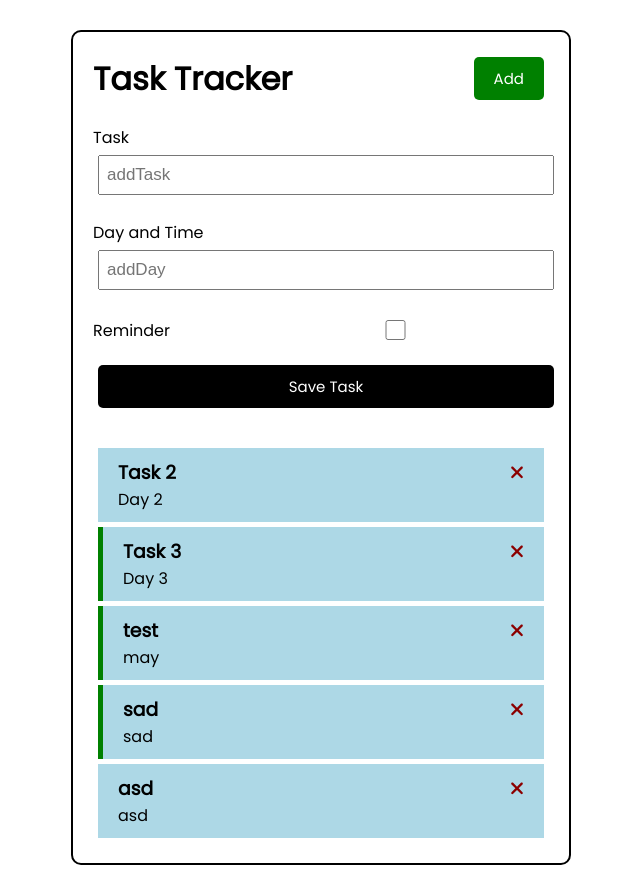
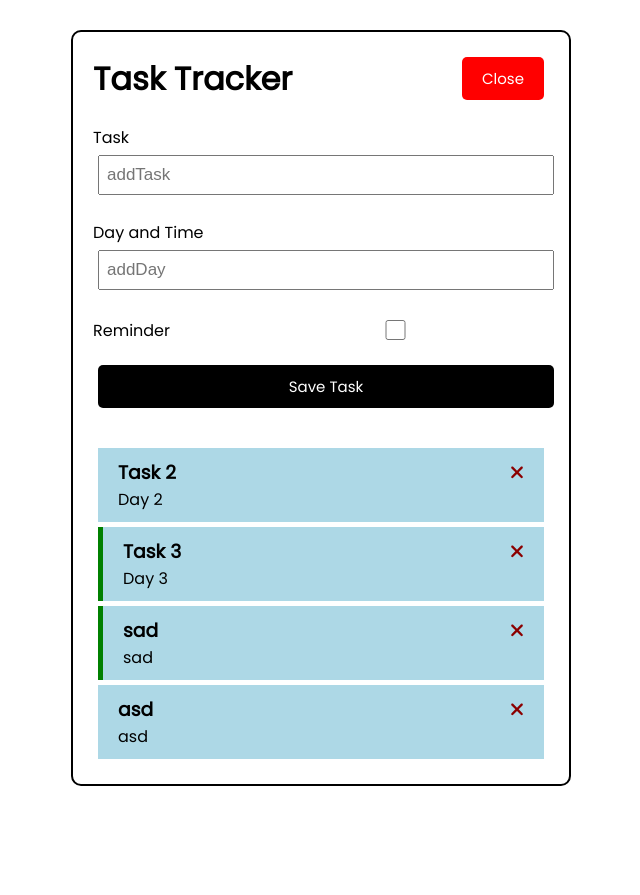
Before and after one commit to emiliaoana/task-tracker, an Angular app: page / in a window 1280 px wide. Both pictures are taken after a click on the button "Add". Shown: the whole page, without its empty margins (319-959 px from the left). After the commit the page ends 816 px from the top, so only its background shows below. Built offline with nearby package versions, Linux system fonts and the light colour scheme; data requests are answered from the project's data file.

Commit message:
implemented uiService

```diff
--- a/db.json
+++ b/db.json
@@ -13,12 +13,6 @@
       "reminder": true
     },
     {
-      "text": "test",
-      "day": "may",
-      "reminder": true,
-      "id": 4
-    },
-    {
       "text": "sad",
       "day": "sad",
       "reminder": true,
--- a/src/app/components/add-task/add-task.component.html
+++ b/src/app/components/add-task/add-task.component.html
@@ -1,11 +1,11 @@
-<form class="add-form" (ngSubmit)="onSubmit()" >
+<form *ngIf="showAddTask" class="add-form" (ngSubmit)="onSubmit()">
   <div class="form-control">
     <label for="text">Task</label>
     <input type="text" name="text" [(ngModel)]="text" id="text" placeholder="addTask"/>
   </div>
   <div class="form-control">
     <label for="day">Day and Time</label>
-    <input type="text" name="day"[(ngModel)]="day" id="day" placeholder="addDay"/>
+    <input type="text" name="day" [(ngModel)]="day" id="day" placeholder="addDay"/>
   </div>
   <div class="form-control form-control-check">
     <label for="reminder">Reminder</label>
--- a/src/app/components/add-task/add-task.component.ts
+++ b/src/app/components/add-task/add-task.component.ts
@@ -1,20 +1,26 @@
 import {Component, OnInit, Input, Output, EventEmitter} from '@angular/core';
 import {Task} from "../../Task";
+import {UiService} from "../../services/ui.service";
+import {Subscription} from "rxjs";
 
 @Component({
   selector: 'app-add-task',
   templateUrl: './add-task.component.html',
   styleUrls: ['./add-task.component.css']
 })
-export class AddTaskComponent implements OnInit{
-@Output() onAddTask:EventEmitter<Task> = new EventEmitter<Task>()
+export class AddTaskComponent implements OnInit {
+  @Output() onAddTask: EventEmitter<Task> = new EventEmitter<Task>()
   private task: { reminder: boolean; id: undefined; text: string; day: string };
 
   id: undefined;
   text: string
   day: string
-  reminder:boolean
-  constructor() {
+  reminder: boolean
+  showAddTask: boolean = false;
+  subscription: Subscription = new Subscription();
+
+  constructor(private uiService: UiService) {
+    this.subscription = this.uiService.onToggle().subscribe(value => this.showAddTask = value);
     this.task = {
       id: undefined,
       text: '',
@@ -22,27 +28,29 @@
       reminder: false
     };
     this.reminder = true;
-    this.day='';
-    this.text='';
+    this.day = '';
+    this.text = '';
 
   }
-  onSubmit(){
-    if(!this.text){
+
+  onSubmit() {
+    if (!this.text) {
       alert('You forgot to add a task');
       return;
     }
     const newTask = {
-      text:this.text,
-      day:this.day,
+      text: this.text,
+      day: this.day,
       reminder: this.reminder
     };
     this.onAddTask.emit(newTask);
-    this.text='';
-    this.day='';
+    this.text = '';
+    this.day = '';
     this.reminder = false;
 
   }
-  ngOnInit():void{
+
+  ngOnInit(): void {
 
   }
 
--- a/src/app/components/header/header.component.html
+++ b/src/app/components/header/header.component.html
@@ -1,4 +1,5 @@
 <header>
   <h1>{{title}}</h1>
-  <app-button color="green" text="Add" (btnClick)="toggleAddTask()" ></app-button>
+  <app-button [color]="showAddTask ? 'red' : 'green'"
+              [text]="showAddTask ? 'Close': 'Add'" (btnClick)="toggleAddTask()"></app-button>
 </header>
--- a/src/app/components/header/header.component.ts
+++ b/src/app/components/header/header.component.ts
@@ -1,18 +1,28 @@
 import {Component, OnInit} from '@angular/core';
+import {UiService} from "../../services/ui.service";
+import {Subscription} from "rxjs";
 
 @Component({
   selector: 'app-header',
   templateUrl: './header.component.html',
   styleUrls: ['./header.component.css']
 })
-export class HeaderComponent implements OnInit{
-  title:string = 'Task Tracker';
-  constructor() {
+export class HeaderComponent implements OnInit {
+  title: string = 'Task Tracker';
+  showAddTask: boolean = false;
+  subscription: Subscription = new Subscription();
+
+
+  constructor(private uiService: UiService) {
+    this.subscription = this.uiService.onToggle().subscribe(value => this.showAddTask = value);
+
   }
+
   ngOnInit(): void {
   }
-  toggleAddTask(){
-    console.log('toggle');
+
+  toggleAddTask() {
+    this.uiService.toggleAddTask();
   }
 
 }
--- a/src/app/components/tasks/tasks.component.html
+++ b/src/app/components/tasks/tasks.component.html
@@ -1,7 +1,6 @@
+<app-add-task (onAddTask)="addTask($event)"></app-add-task>
 
-<app-add-task (onAddTask)="addTask($event)" ></app-add-task>
-
-<app-tasks-item *ngFor= "let task of tasks" [task]="task" (onDeleteTask)="deleteTask(task)"
-                (onToggleReminder)="onReminder(task)" >
+<app-tasks-item *ngFor="let task of tasks" [task]="task" (onDeleteTask)="deleteTask(task)"
+                (onToggleReminder)="onReminder(task)">
 
 </app-tasks-item>
--- a/src/app/components/tasks/tasks.component.ts
+++ b/src/app/components/tasks/tasks.component.ts
@@ -8,23 +8,28 @@
   templateUrl: './tasks.component.html',
   styleUrls: ['./tasks.component.css']
 })
-export class TasksComponent implements OnInit{
-  tasks:Task[]=[];
-  constructor(private taskService:TaskService) {
+export class TasksComponent implements OnInit {
+  tasks: Task[] = [];
+
+  constructor(private taskService: TaskService) {
   }
+
   ngOnInit(): void {
-    this.taskService.getTasks().subscribe((tasks)=>this.tasks=tasks);
+    this.taskService.getTasks().subscribe((tasks) => this.tasks = tasks);
   }
-  deleteTask(task:Task){
-    this.taskService.deleteTask(task).subscribe(()=>(this.tasks=this.tasks.filter((t)=>t.id !== task.id)));
+
+  deleteTask(task: Task) {
+    this.taskService.deleteTask(task).subscribe(() => (this.tasks = this.tasks.filter((t) => t.id !== task.id)));
 
   }
-onReminder(task:Task){
-    task.reminder= !task.reminder;
+
+  onReminder(task: Task) {
+    task.reminder = !task.reminder;
     this.taskService.updateTaskReminder(task).subscribe();
+  }
+
+  addTask(task: Task) {
+    this.taskService.addTask(task).subscribe((task) => this.tasks.push(task));
+
+  }
 }
-addTask(task:Task){
-  this.taskService.addTask(task).subscribe((task)=>this.tasks.push(task));
-
-}
-}
--- /dev/null
+++ b/src/app/services/ui.service.ts
@@ -0,0 +1,22 @@
+import {Injectable} from '@angular/core';
+import {Observable, Subject} from "rxjs";
+
+@Injectable({
+  providedIn: 'root'
+})
+export class UiService {
+  private showAddTask: boolean = false;
+  private subject = new Subject<any>();
+
+  constructor() {
+  }
+
+  toggleAddTask(): void {
+    this.showAddTask = !this.showAddTask;
+    this.subject.next(this.showAddTask);
+  }
+
+  onToggle(): Observable<any> {
+    return this.subject.asObservable();
+  }
+}
--- a/src/index.html
+++ b/src/index.html
@@ -2,12 +2,12 @@
 <html lang="en">
 <head>
   <meta charset="utf-8">
-  <title>AngularDemo</title>
+  <title>Task Manager</title>
   <base href="/">
   <meta name="viewport" content="width=device-width, initial-scale=1">
   <link rel="icon" type="image/x-icon" href="favicon.ico">
 </head>
 <body>
-  <app-root></app-root>
+<app-root></app-root>
 </body>
 </html>
```
Also changed, not shown: src/app/Task.ts (+5 -5 lines), src/app/mock-task.ts (+11 -10 lines), src/app/services/task.service.ts (+20 -13 lines), 1 other file (tests, documents, lock files or other folders).
